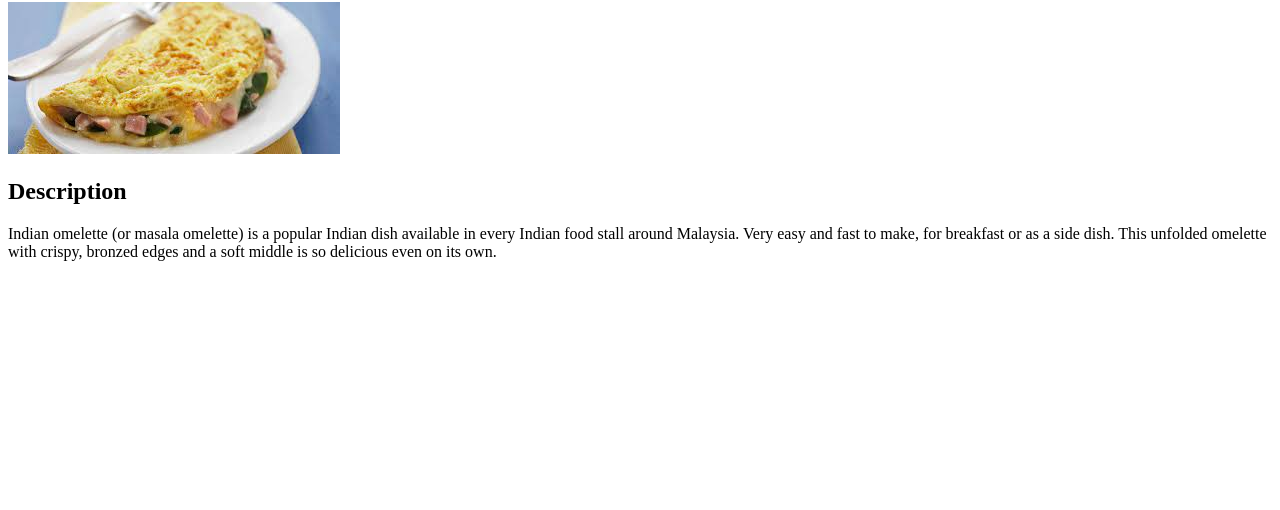
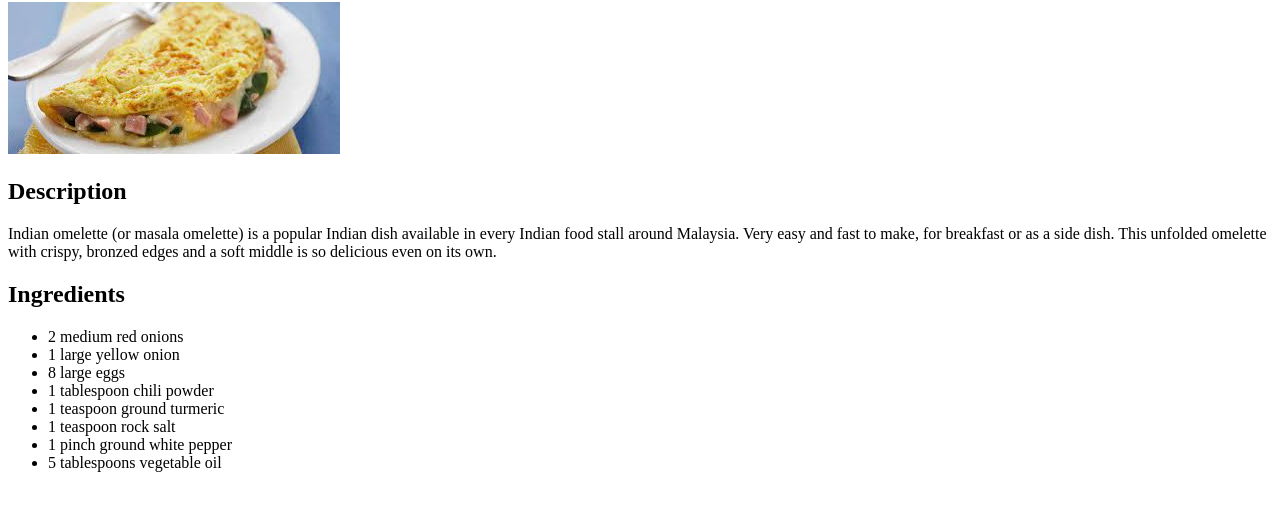
Before and after one commit to BKM14/odin-recipes, a plain HTML site: page recipes/omelette.html in a window 1280 px wide. Shown: the part 78-588 px from the top of the page. Drawn offline with Linux system fonts and the light colour scheme.

Commit message:
Add unordered list of ingredients in omelette.html

```diff
--- a/recipes/omelette.html
+++ b/recipes/omelette.html
@@ -13,6 +13,26 @@
         <p>Indian omelette (or masala omelette) is a popular Indian dish available in every Indian food stall around Malaysia.
             Very easy and fast to make, for breakfast or as a side dish.
             This unfolded omelette with crispy, bronzed edges and a soft middle is so delicious even on its own.</p>
+
+        <h2>Ingredients</h2>
+        <ul>
+            <li>2 medium red onions</li>
+
+            <li>1 large yellow onion</li>
+
+            <li>8 large eggs</li>
+
+            <li>1 tablespoon chili powder</li>
+
+            <li>1 teaspoon ground turmeric</li>
+
+            <li>1 teaspoon rock salt</li>
+
+            <li>1 pinch ground white pepper</li>
+
+            <li>5 tablespoons vegetable oil</li>
+
+        </ul>
     </body>
 
 </html>
```
